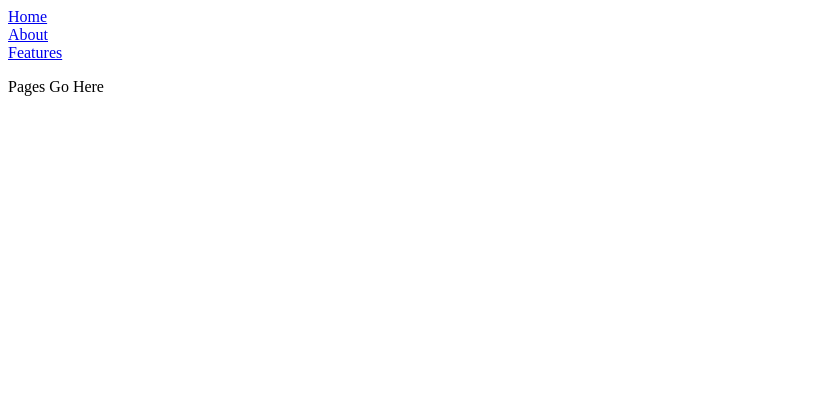
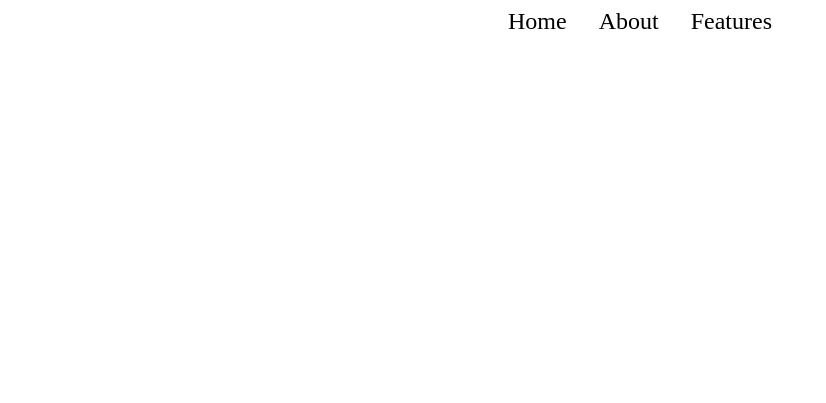
Before and after one commit to acciojob/React-Components-Tabs-Kapil685838, a React app: page / in a window 1280 px wide. Shown: the top 403 px of the page, without its empty margins (0-826 px from the left). Built offline with nearby package versions, Linux system fonts and the light colour scheme.

Commit message:
submitting code-Thu May 11 2023 16:53:31 GMT+0530 (India Standard Time)

```diff
--- a/src/components/App.js
+++ b/src/components/App.js
@@ -1,6 +1,11 @@
 import React from 'react';
 import Tabs from './Tabs';
 import Viewport from './Viewport';
+
+// Style files
+import '../styles/Tab.css';
+import '../styles/Tabs.css';
+import '../styles/Viewport.css';
 
 const App = () => {
     return (
--- a/src/styles/App.css
+++ b/src/styles/App.css
@@ -1,12 +1,5 @@
-h1 {
-    color: #27aedb;
-    text-align: center;
-    }
-
-
-button{
-    color: #27aedb;
-    text-align: center;
-    justify-content: center;
-    align-items: center;
+* {
+    margin: 0;
+    padding: 0;
+    box-sizing: border-box;
 }
--- /dev/null
+++ b/src/styles/Tab.css
@@ -0,0 +1,6 @@
+.tab>a {
+    padding: .5rem 0;
+    color: black;
+    text-decoration: none;
+    font-size: 1.5rem;
+}
--- /dev/null
+++ b/src/styles/Tabs.css
@@ -0,0 +1,7 @@
+.tabs {
+    display: flex;
+    gap: 2rem;
+    text-align: center;
+    justify-content: center;
+    margin: 0 auto;
+}
--- /dev/null
+++ b/src/styles/Viewport.css
@@ -0,0 +1,13 @@
+.viewport {
+    width: 100%;
+    height: 90vh;
+    position: relative;
+}
+
+.viewport>p {
+    font-size: 2rem;
+    position: absolute;
+    top: 50%;
+    left: 50%;
+    transform: translate(-50%, -50%);
+}
```
